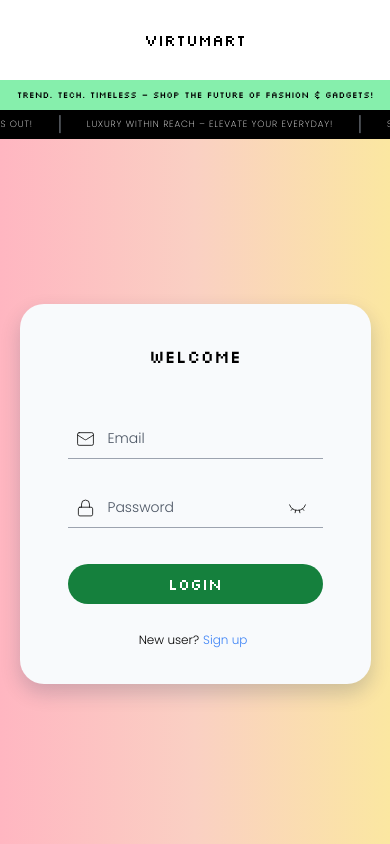
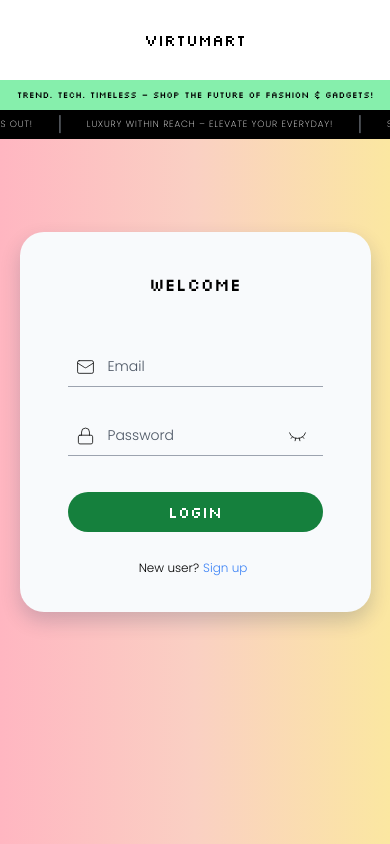
Before and after one commit to AdithyanValloor/ecommerce, a React (Vite) app: page /login in a window 390 px wide. Built offline with nearby package versions, Linux system fonts and the light colour scheme.

Commit message:
Updated design

```diff
--- a/src/pages/LoginPage.jsx
+++ b/src/pages/LoginPage.jsx
@@ -78,7 +78,6 @@ function LoginPage() {
             if (newUser) {
                 response = await axios.post(`${backendURL}/api/auth/signup`, { username: user, email, password })
                 console.log(response)
-                // alert("Signup successful!")
 
                 setToken(response.data.token)
 
@@ -134,7 +133,7 @@ function LoginPage() {
 {/* ---------------------------- LOGIN --------------------------- */}
         <div className='bg-gradient-to-r from-[#FFB6C1] via-[#FAD0C3] to-[#FBE7A1] min-h-screen flex items-center justify-center absolute w-full top-0 -z-10'>
 
-            <div className="bg-slate-50 rounded-3xl shadow-[rgba(13,_38,_76,_0.19)_0px_9px_20px] w-[90%] sm:w-[400px] md:w-1/2 lg:w-1/3 xl:w-1/4 min-w-[280px] mt-36 flex flex-col">
+            <div className="bg-slate-50 rounded-3xl shadow-[rgba(13,_38,_76,_0.19)_0px_9px_20px] w-[90%] sm:w-[400px] md:w-1/2 lg:w-1/3 xl:w-1/4 min-w-[280px] lg:mt-36  flex flex-col">
                 {!newUser && <div className='h-[380px] flex flex-col justify-between'>
                     <div className='w-full h-full flex items-end justify-center'>
                         <p className="text-lg sm:text-xl lg:text-2xl font-silkscreen font-light text-center">
```
